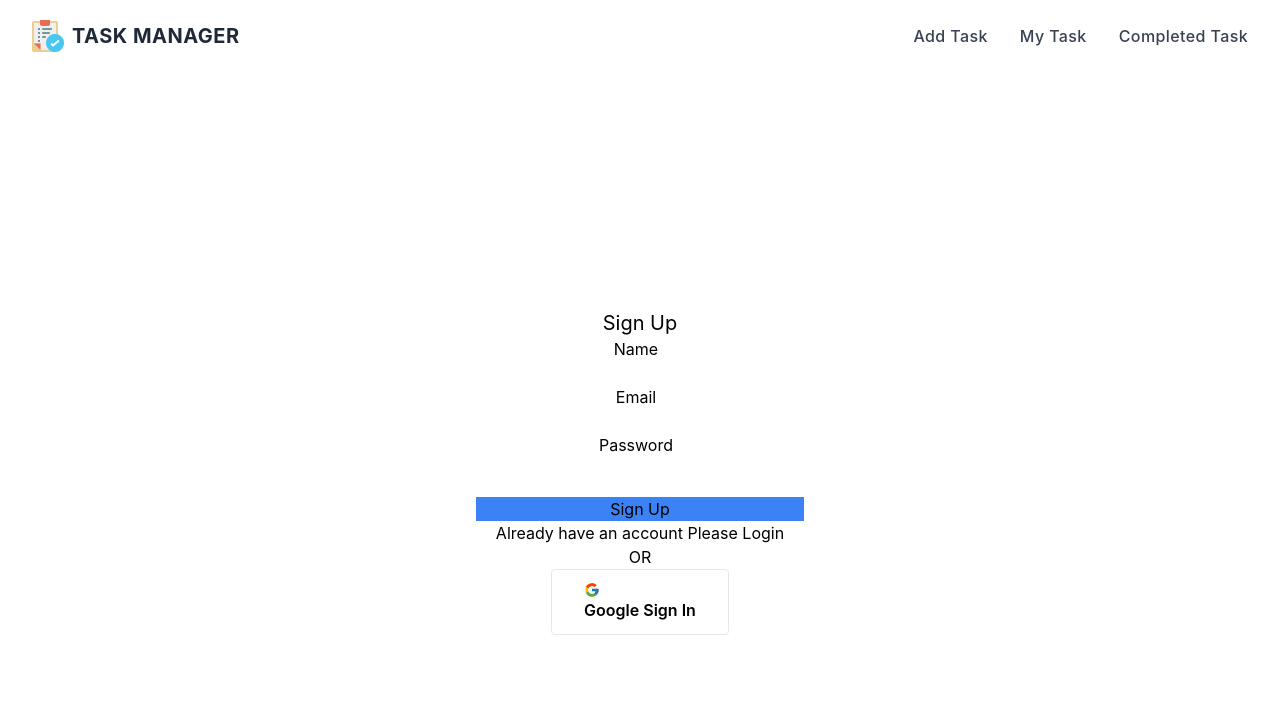
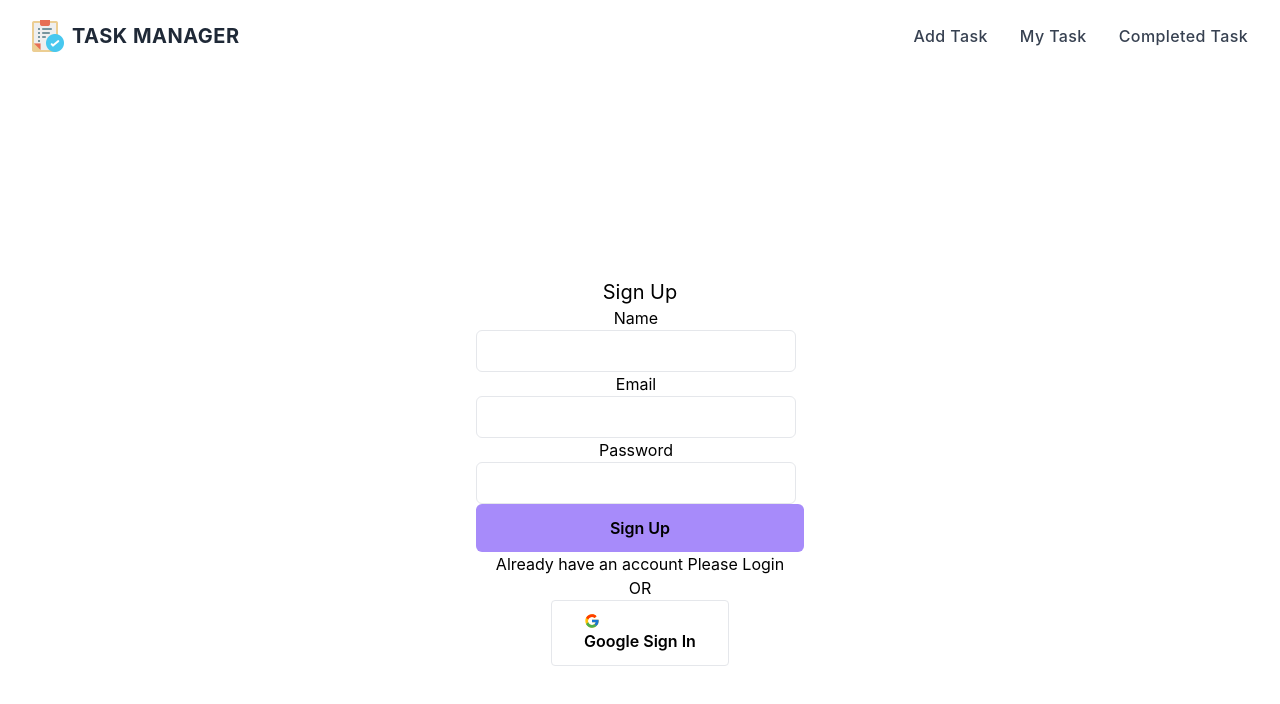
Before and after one commit to Sizan75/task-manager, a React (Create React App) app: page /signup in a window 1280 px wide. Shown: the top 704 px of the page. Built offline with nearby package versions, Linux system fonts and the light colour scheme; no server answers.

Commit message:
sign up design done

```diff
--- a/src/Pages/SignUp/SignUp.js
+++ b/src/Pages/SignUp/SignUp.js
@@ -82,14 +82,14 @@ const SignUp = () => {
                         <label className="label"> <span className="label-text">Name</span></label>
                         <input type="text" {...register("name", {
                             required: "Name is Required"
-                        })} className="input input-bordered input-success w-full max-w-xs" />
+                        })} className="w-full px-3 py-2 border rounded-md       " />
                         {errors.name && <p className='text-red-500'>{errors.name.message}</p>}
                     </div>
                     <div className="form-control w-full max-w-xs">
                         <label className="label"> <span className="label-text">Email</span></label>
                         <input type="email" {...register("email", {
                             required: true
-                        })} className="input input-bordered input-success w-full max-w-xs" />
+                        })} className="w-full px-3 py-2 border rounded-md       " />
                         {errors.email && <p className='text-red-500'>{errors.email.message}</p>}
                     </div>
                     <div className="form-control w-full max-w-xs">
@@ -98,15 +98,15 @@ const SignUp = () => {
                             required: "Password is required",
                             minLength: { value: 6, message: "Password must be 6 characters long" },
                             pattern: { value: /(?=.*[A-Z])(?=.*[!@#$&*])(?=.*[0-9])/, message: 'Password must have uppercase, number and special characters' }
-                        })} className="input input-bordered input-success w-full max-w-xs" />
+                        })} className="w-full px-3 py-2 border rounded-md       " />
                         {errors.password && <p className='text-red-500'>{errors.password.message}</p>}
                     </div>
-                    <input className='bg-blue-500 w-full mt-4' value="Sign Up" type="submit" />
+                    <input className='w-full px-8 py-3 font-semibold rounded-md bg-violet-400' value="Sign Up" type="submit" />
                     {signUpError && <p className='text-red-600'>{signUpError}</p>}
                 </form>
                 <p>Already have an account <Link className='text-secondary' to="/login">Please Login</Link></p>
                 <div className="divider">OR</div>
-                <button onClick={handleGoogleSignIn} className="px-8 py-3 font-semibold border rounded dark:border-gray-100 dark:text-gray-100"><FcGoogle></FcGoogle>  Google Sign In</button>
+                <button onClick={handleGoogleSignIn} className="px-8 py-3 font-semibold border rounded dark:border-gray-100   "><FcGoogle></FcGoogle>  Google Sign In</button>
 
             </div>
         </div>
```
